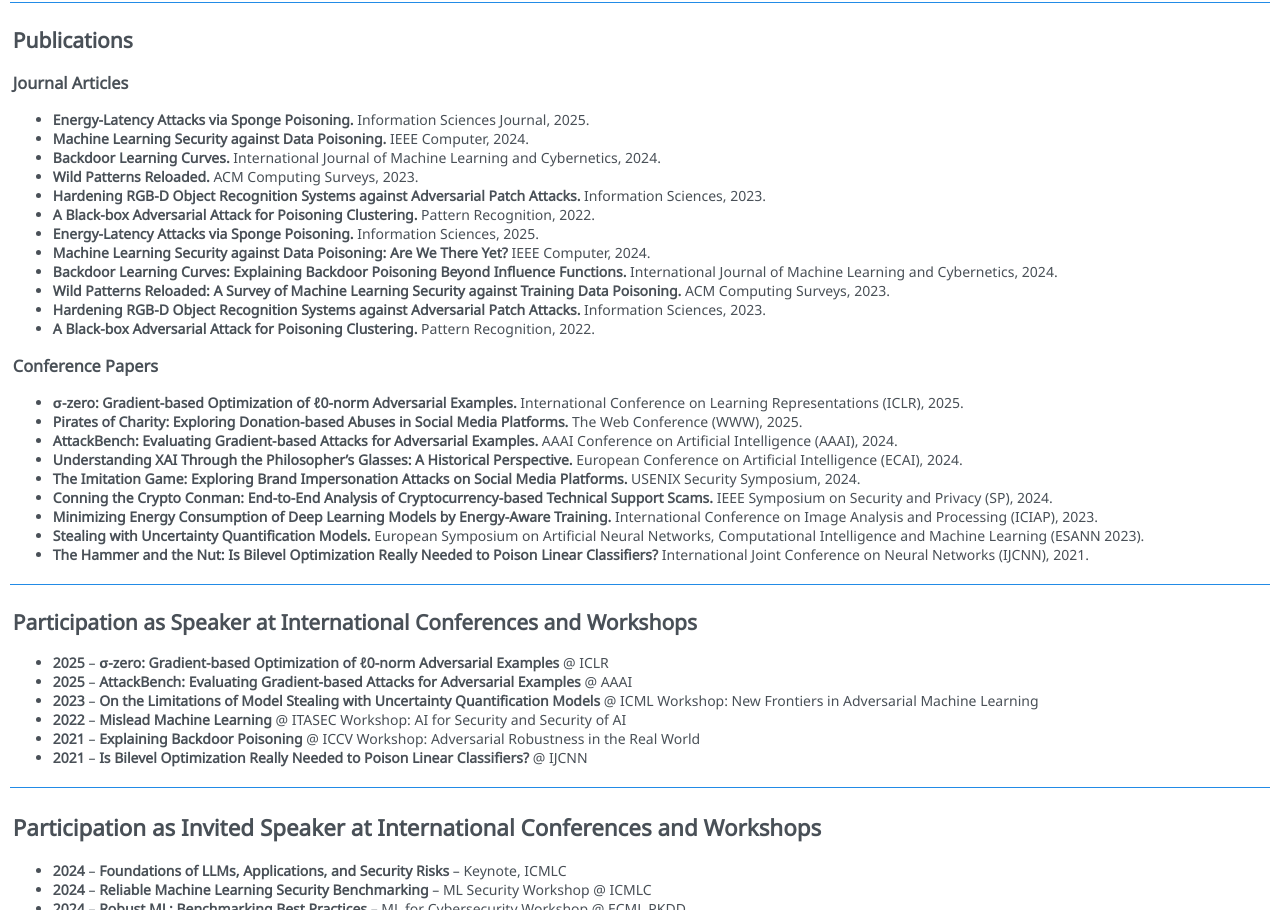
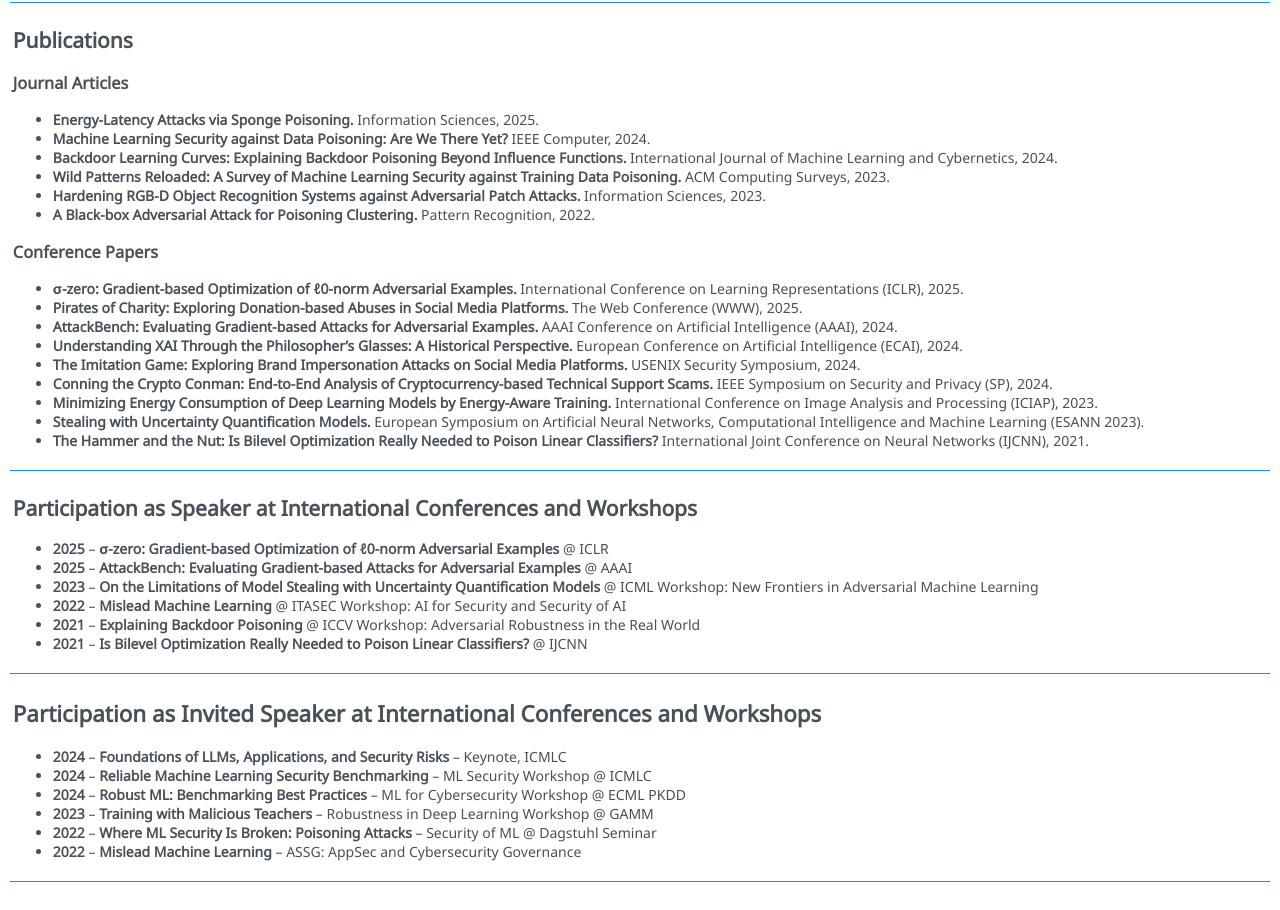
Before and after one commit to Cinofix/cinofix.github.io, a plain HTML site: page index.html in a window 1280 px wide. Shown: the part 1576-2486 px from the top of the page. Drawn offline with Linux system fonts and the light colour scheme.

Commit message:
list of papers update

```diff
--- a/index.html
+++ b/index.html
@@ -103,12 +103,6 @@
 
           <h3>Journal Articles</h3>
           <ul>
-            <li><b>Energy-Latency Attacks via Sponge Poisoning.</b> Information Sciences Journal, 2025.</li>
-            <li><b>Machine Learning Security against Data Poisoning.</b> IEEE Computer, 2024.</li>
-            <li><b>Backdoor Learning Curves.</b> International Journal of Machine Learning and Cybernetics, 2024.</li>
-            <li><b>Wild Patterns Reloaded.</b> ACM Computing Surveys, 2023.</li>
-            <li><b>Hardening RGB-D Object Recognition Systems against Adversarial Patch Attacks.</b> Information Sciences, 2023.</li>
-            <li><b>A Black-box Adversarial Attack for Poisoning Clustering.</b> Pattern Recognition, 2022.</li>
             <li><b>Energy-Latency Attacks via Sponge Poisoning.</b> Information Sciences, 2025.</li>
             <li><b>Machine Learning Security against Data Poisoning: Are We There Yet?</b> IEEE Computer, 2024.</li>
             <li><b>Backdoor Learning Curves: Explaining Backdoor Poisoning Beyond Influence Functions.</b> International Journal of Machine Learning and Cybernetics, 2024.</li>
```
